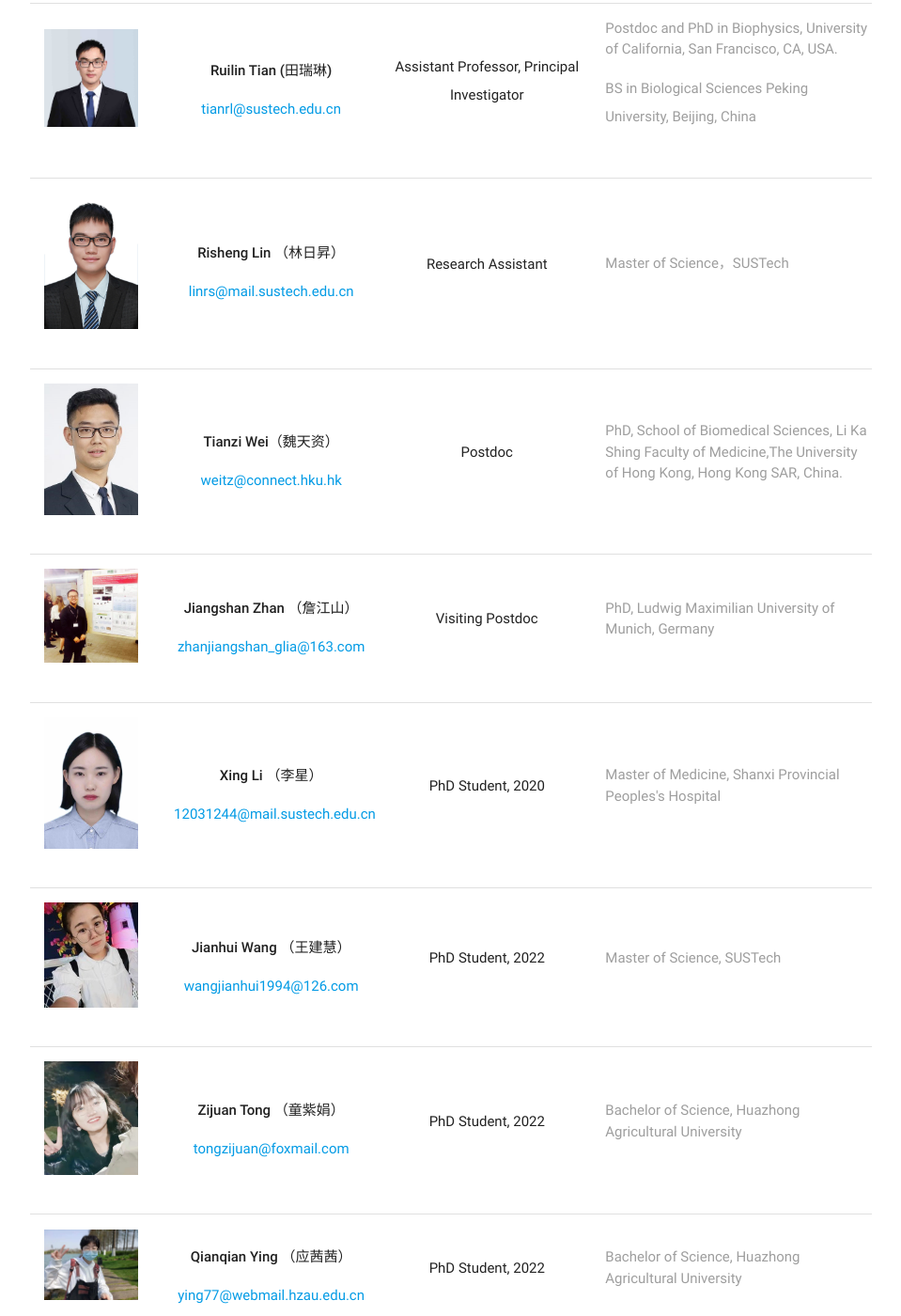
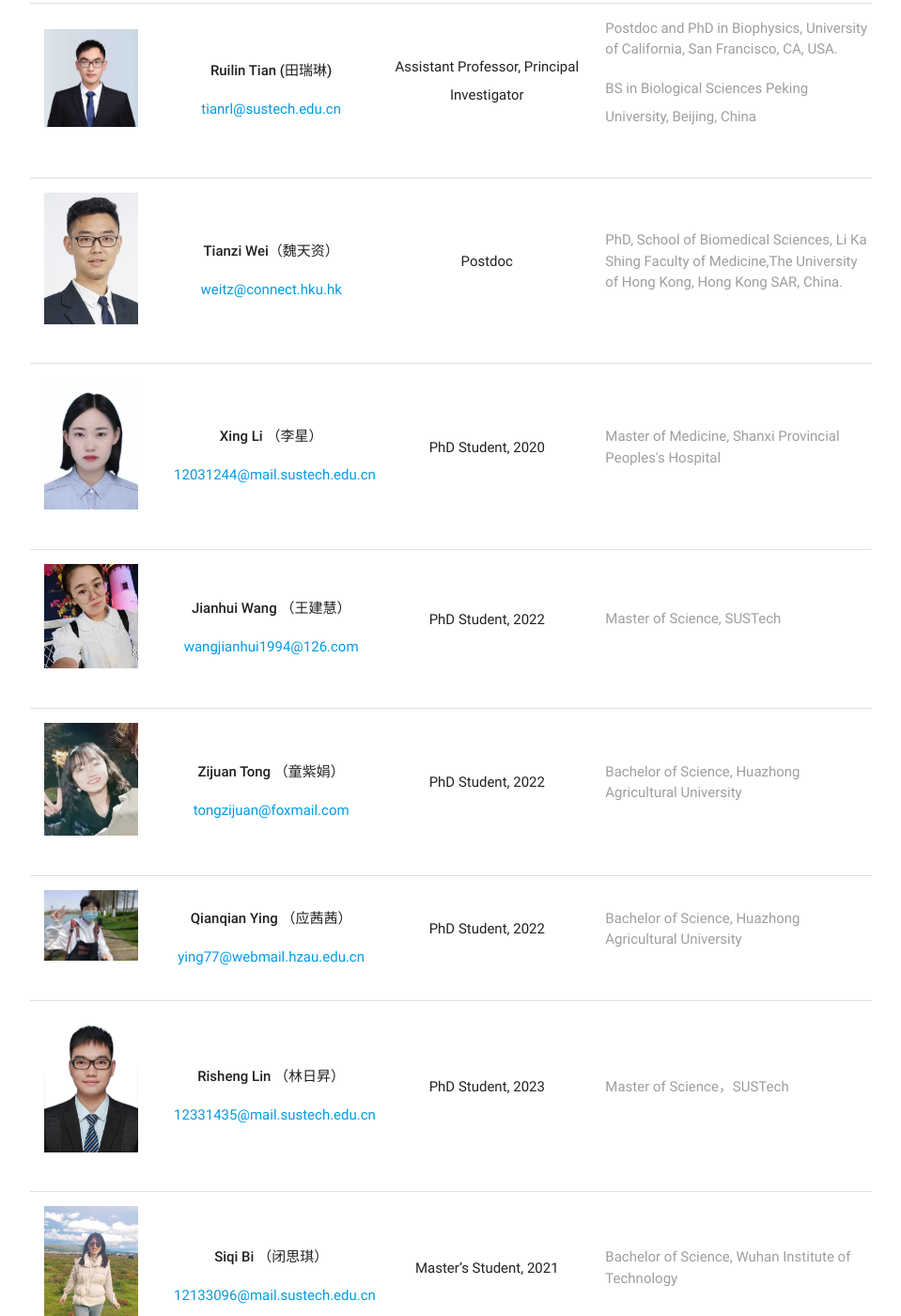
Before and after one commit to rltianlab/rltianlab.github.io, a Jekyll site: the page built from members/index.html, in a window 1280 px wide and 1400 px high, scrolled down 588 px. Shown: the whole window at 94% size, without its empty margins (160-1119 px from the left). Built offline with Jekyll 4.4.1, drawn with Linux system fonts in a browser that asks for light colours; some of the changed text lies outside the part shown.

Commit message:
Update members.yml

```diff
--- a/_data/members.yml
+++ b/_data/members.yml
@@ -4,23 +4,11 @@
   email: tianrl@sustech.edu.cn
   background: Postdoc and PhD in Biophysics, University of California, San Francisco, CA, USA. <p>BS in Biological Sciences Peking University, Beijing, China</p>
 
-- name: Risheng Lin （林日昇）
-  image: /static/img/people/Risheng.jpg
-  position: Research Assistant
-  email: linrs@mail.sustech.edu.cn
-  background: Master of Science，SUSTech
-
 - name: Tianzi Wei（魏天资）
   image: /static/img/people/Tianzi.png
   position: Postdoc
   email: weitz@connect.hku.hk
   background: PhD, School of Biomedical Sciences, Li Ka Shing Faculty of Medicine,The University of Hong Kong, Hong Kong SAR, China.
-
-- name: Jiangshan Zhan （詹江山）
-  image: /static/img/people/Jiangshan.jpeg
-  position: Visiting Postdoc
-  email: zhanjiangshan_glia@163.com
-  background: PhD, Ludwig Maximilian University of Munich, Germany
 
 - name: Xing Li （李星）
   image: /static/img/people/Xing.jpg
@@ -45,6 +33,12 @@
   position: PhD Student, 2022
   email: ying77@webmail.hzau.edu.cn
   background: Bachelor of Science, Huazhong Agricultural University
+
+- name: Risheng Lin （林日昇）
+  image: /static/img/people/Risheng.jpg
+  position: PhD Student, 2023
+  email: 12331435@mail.sustech.edu.cn
+  background: Master of Science，SUSTech
 
 - name: Siqi Bi （闭思琪）
   image: /static/img/people/siqi.jpg
@@ -85,7 +79,7 @@
 - name: Wenting Lu （陆雯婷）
   image: /static/img/people/Wenting.jpg
   position: Master's Student, 2023
-  email: 475199914@qq.com
+  email: 12333008@mail.sustech.edu.cn
   background: Bachelor of Science, Tongji University
 
 - name: Kun Li （李坤）
```
